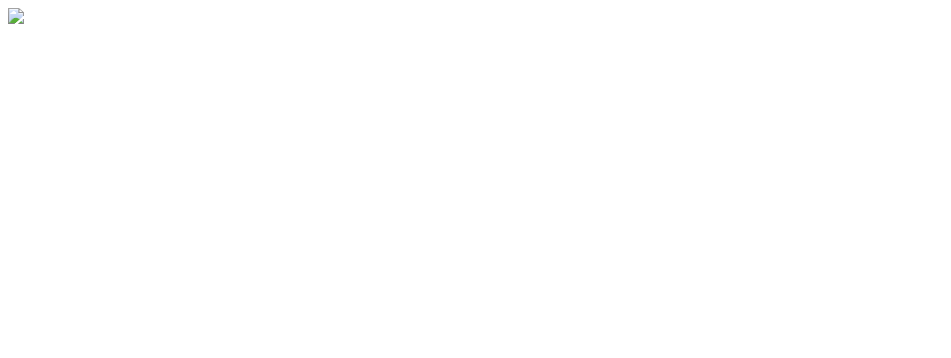
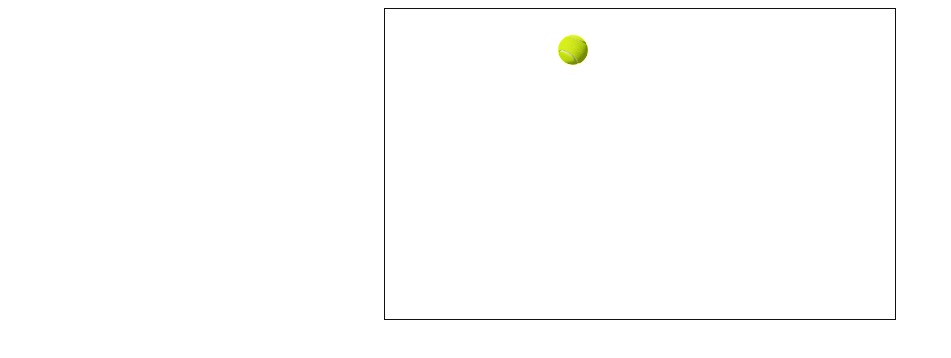
Before and after one commit to Y2KWebs/sprint2-animacion-itacademy, a plain HTML site: page index.html in a window 1280 px wide. Shown: the whole page, without its empty margins (0-951 px from the left). Drawn offline with Linux system fonts and the light colour scheme; the site is published under a folder, as on GitHub Pages, so addresses that start at the root find nothing.

Commit message:
arreglo path assets

```diff
--- a/index.html
+++ b/index.html
@@ -1,14 +1,14 @@
 <!DOCTYPE html>
 <html lang="en">
   <head>
-    <link rel="stylesheet" href="/css/styles.css" />
+    <link rel="stylesheet" href="css/styles.css" />
     <meta charset="UTF-8" />
     <meta name="viewport" content="width=device-width, initial-scale=1.0" />
     <title>Animación CSS</title>
   </head>
   <body>
     <div class="box">
-      <img class="bola" src="/images/bola.png" />
+      <img class="bola" src="images/bola.png" />
     </div>
   </body>
 </html>
```
